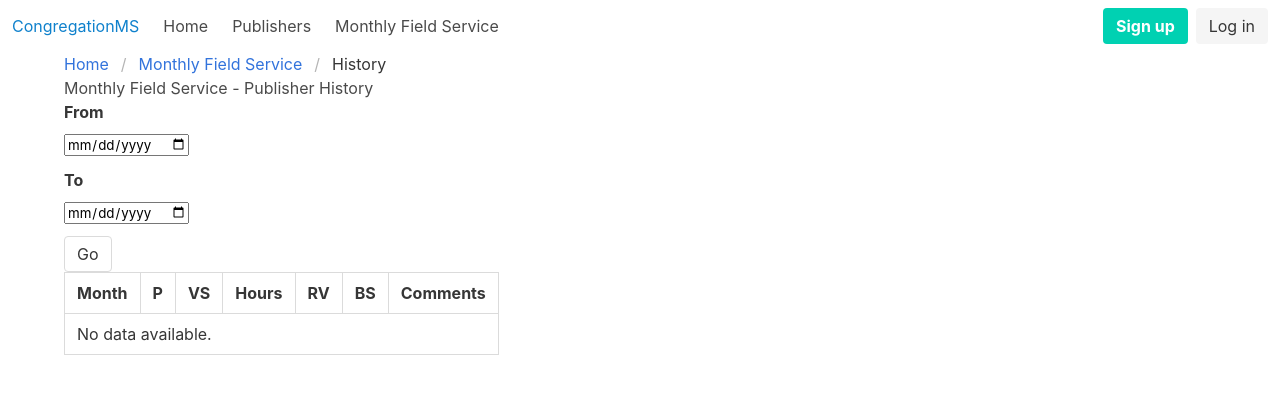
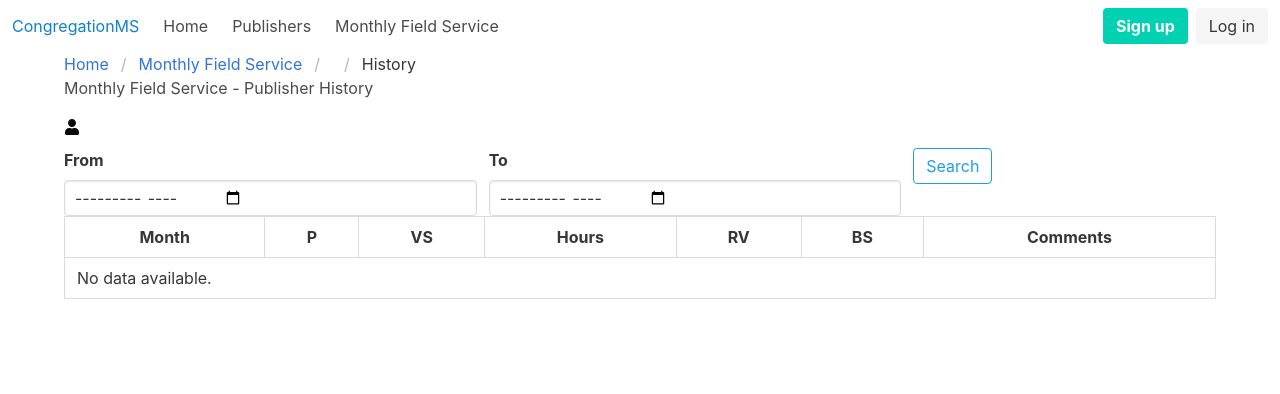
Before and after one commit to hanztura/congregationms, a Django app: template congregationms/templates/reports/mfs_publisher_history.html in a window 1280 px wide. Shown: the top 394 px of the page. Run offline with Django 3.2, Linux system fonts and the light colour scheme; the template is opened without the code that fills it, so the values that code supplies are empty.

Commit message:
improved mfs publisher history

```diff
--- a/congregationms/templates/reports/mfs_publisher_history.html
+++ b/congregationms/templates/reports/mfs_publisher_history.html
@@ -5,53 +5,60 @@
 {% endblock title %}
 
 {% block subbreadcrumbs %}
+	<li><a href="#">{{publisher.name|title}}</a></li>
   <li class="is-active"><a href='#'>History</a></li>
 {% endblock subbreadcrumbs %}
 
 {% block main %}
 	<h1>Monthly Field Service - Publisher History</h1>
-	<p class="is-size-3">{{publisher.name|title}}</p>
+	<p><span class="is-size-3">{{publisher.name|title}}</span> {% include "publishers/snippets/iconlinkedtopublisher.html" %}</p>
 
 	<form>
+	    <div class="field is-horizontal">
+	      <div class="field-body">
 		      <div class="field">
 	        <label class="label">From</label>
 			      <div class="control">
-	      	<input type="date" name="from">
+			      	<input class="input" type="month" name="from" value="{{from}}">
 			      </div>
 		      </div>
+
 		    <div class="field">
 	        <label class="label">To</label>
 		      <div class="control">
-	      	<input type="date" name="to">
+		      	<input class="input" type="month" name="to" value="{{to}}">
 		      </div>
 		    </div>
+
 		    <div class="field">
 		      <div class="control">
-	      	<input type="submit" class="button is-outlined" value="Go">
+		      	<input type="submit" class="button is-outlined is-info" value="Search">
+		      </div>
+		    </div>
 	      </div>
 	    </div>
 	</form>
-	<table class="table is-bordered">
+	<table class="table is-bordered is-hoverable is-fullwidth ">
 		<thead>
 			<tr>
-				<th>Month</th>
-				<th title="Placements">P</th>
-				<th title="Video Showings">VS</th>
-				<th>Hours</th>
-				<th title="Return Visits">RV</th>
-				<th title="Bible Studies">BS</th>
-				<th>Comments</th>
+				<th class="has-text-centered">Month</th>
+				<th class="has-text-centered" title="Placements">P</th>
+				<th class="has-text-centered" title="Video Showings">VS</th>
+				<th class="has-text-centered">Hours</th>
+				<th class="has-text-centered" title="Return Visits">RV</th>
+				<th class="has-text-centered" title="Bible Studies">BS</th>
+				<th class="has-text-centered">Comments</th>
 			</tr>
 		</thead>
 		<tbody>
 			{% for report in  reports %}
-			<tr>
-				<td>{{report.month_ending|date:'M-Y'}}</td>
-				<td>{{report.placements}}</td>
-				<td>{{report.video_showing}}</td>
-				<td>{{report.hours}}</td>
-				<td>{{report.return_visits}}</td>
-				<td>{{report.bible_study}}</td>
+			<tr @click="goTo('{% url 'reports:mfs-detail' report.pk %}')">
+				<td class="has-text-centered"><u class="has-text-link">{{report.month_ending|date:'M-Y'}}</u></td>
+				<td class="has-text-centered">{{report.placements}}</td>
+				<td class="has-text-centered">{{report.video_showing}}</td>
+				<td class="has-text-centered">{{report.hours}}</td>
+				<td class="has-text-centered">{{report.return_visits}}</td>
+				<td class="has-text-centered">{{report.bible_study}}</td>
 				<td>{{report.comments}}</td>
 			</tr>
 			{% endfor %}
@@ -63,3 +70,20 @@
 		</tbody>
 	</table>
 {% endblock main %}
+
+{% block vueinstance %}
+  <script>
+    vueinstance = new Vue({
+      el: '#app',
+      delimiters: ['[[', ']]'],
+      data: () => ({
+
+      }),
+      methods: {
+      	goTo: function (url) {
+      		window.location.href = url;
+      	}
+      }
+    });
+  </script>
+{% endblock vueinstance %}
--- a/congregationms/templates/reports/monthlyfieldservice_list.html
+++ b/congregationms/templates/reports/monthlyfieldservice_list.html
@@ -24,10 +24,10 @@
               <input class="input" type="month" name="monthyear" value="{{monthyear}}">
           </div>
         </div>
-        <div class="field is-grouped">
-          <p class="control">
+        <div class="field">
+          <div class="control">
               <input class="button is-info is-outlined" type="submit" value="search">
-          </p>
+          </div>
         </div>
       </div>
     </div>
```
Also changed, not shown: congregationms/reports/views.py (+27 -4 lines). Lines whose indentation alone changed are shown as unchanged.
